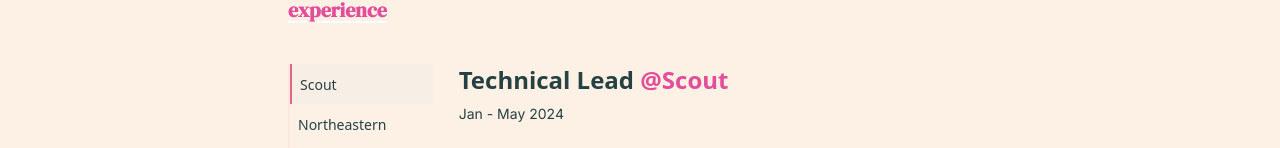
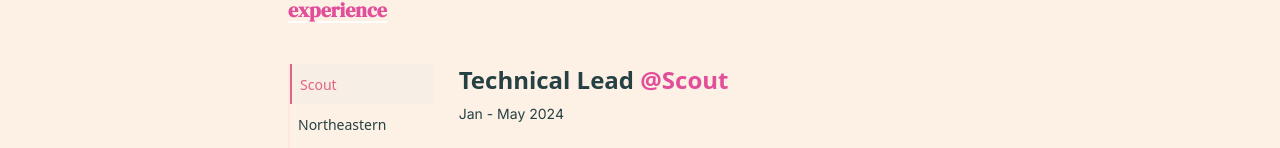
Before and after one commit to parky20/personal-website-v2, a Next.js app: page / in a window 1280 px wide. Shown: the part 804-952 px from the top of the page. Built offline with nearby package versions, Linux system fonts and the light colour scheme.

Commit message:
fix experience section

```diff
--- a/src/components/Experience.tsx
+++ b/src/components/Experience.tsx
@@ -7,7 +7,6 @@
 export default function Experience() {
     const [current, setCurrent] = useState(0);
     const [borderBottom, setBorderBottom] = useState(false);
-    //  ["Northeastern", "SCOUT", "SNET", "The Broad Institute"]
     const workList = [{
         company: "Scout",
         position: "Technical Lead",
@@ -58,31 +57,30 @@
             }
         };
         handleResize()
-        // Add event listener for resize
         window.addEventListener('resize', handleResize);
         return () => window.removeEventListener('resize', handleResize);
     }, [borderBottom]);
-    const {primary, opaque} = Colors
+
+    const {primary, opaque, background, accent} = Colors
+
     return (
         <SectionContainer sectionTitle="experience">
-            <div className="px-10 grid grid-flow-row-dense text-base text-primary
+            <div className="w-full px-10 grid grid-flow-row-dense text-base text-primary
                             laptop:grid-flow-col-dense min-h-64 mb-28 tablet:px-0 tablet:mb-8 laptop:mb-5">
                 <ul className="list-none mr-0 border-secondary laptop:border-b-0 laptop:border-l-2 border-opacity-10
-                                 h-max flex overflow-x-scroll
-                                 border-l-0 border-b-2
-                                laptop:flex-col laptop:mr-5">
+                                h-max flex overflow-x-scroll border-l-0 border-b-2 laptop:flex-col laptop:mr-5">
                     {workList.map((w, index) => (
                         <motion.li key={index}
                             className="p-2"
                             animate={{
-                                borderLeft: !borderBottom && index === current ? `2px solid ${primary}`: 'none',
-                                borderBottom: borderBottom && index === current ? `2px solid ${primary}`: 'none',
-                                background: index === current ? `${opaque}`: 'none',
-                                color: index === current ? `${primary}`: 'black'
+                                borderLeft: !borderBottom && index === current ? `2px solid ${accent}`: 'none',
+                                borderBottom: borderBottom && index === current ? `2px solid ${accent}`: 'none',
+                                background: index === current ? `${opaque}`: `transparent`,
+                                color: index === current ? `${accent}`: `${primary}`
                             }}
                             >
                             <button
-                                className="whitespace-pre laptop:whitespace-pre-line text-start text-primary font-sans text-sm dark:text-dark-text"
+                                className="whitespace-pre laptop:whitespace-pre-line text-start font-sans text-sm dark:text-dark-text"
                                 onClick={() =>handleClick(index)}>{w.company}
                             </button>
                         </motion.li>
--- a/src/components/SectionContainer.tsx
+++ b/src/components/SectionContainer.tsx
@@ -7,7 +7,7 @@
 }
 export default function SectionContainer({children, sectionTitle, margin} : SectionContainerProps){
     return (
-        <section className={`flex flex-col items-start justify-center mb-44 w-fit px-5
+        <section className={`flex flex-col items-start justify-center mb-44 w-screen px-5
                             tablet:items-start tablet:px-20 laptop:px-28 desktop:px-72 `}>
             <TitleBox>{sectionTitle}</TitleBox>
             {children}
--- a/src/lib/utils.ts
+++ b/src/lib/utils.ts
@@ -12,6 +12,8 @@
 }
 
 export const Colors = {
-   primary: "rgb(225, 99, 136)", //secondary
-  opaque: "rgb(220, 222, 222, 0.2)"
+  background: "rgb(253 241 230)",
+  primary: "rgb(38,65,67)", //secondary
+  opaque: "rgb(220, 222, 222, 0.2)",
+  accent: "rgb(225, 99, 136)"
 }
```
